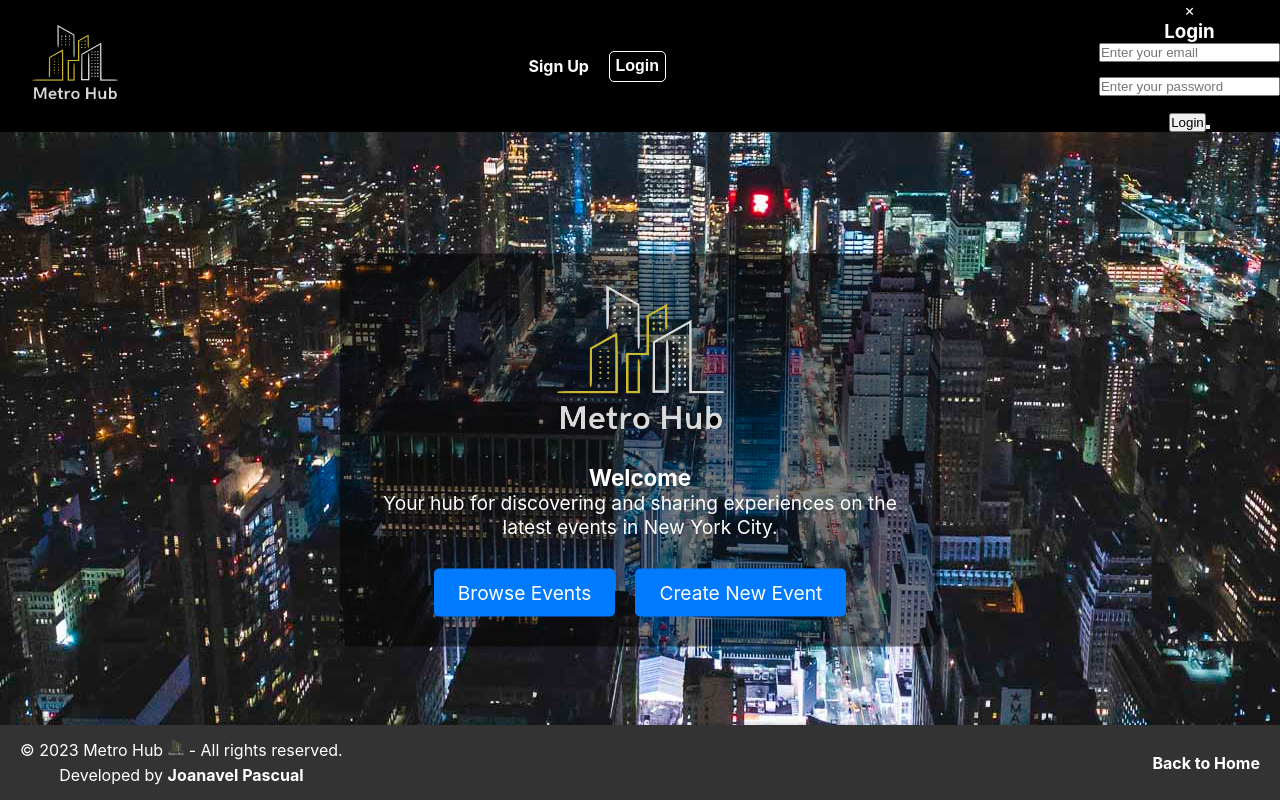
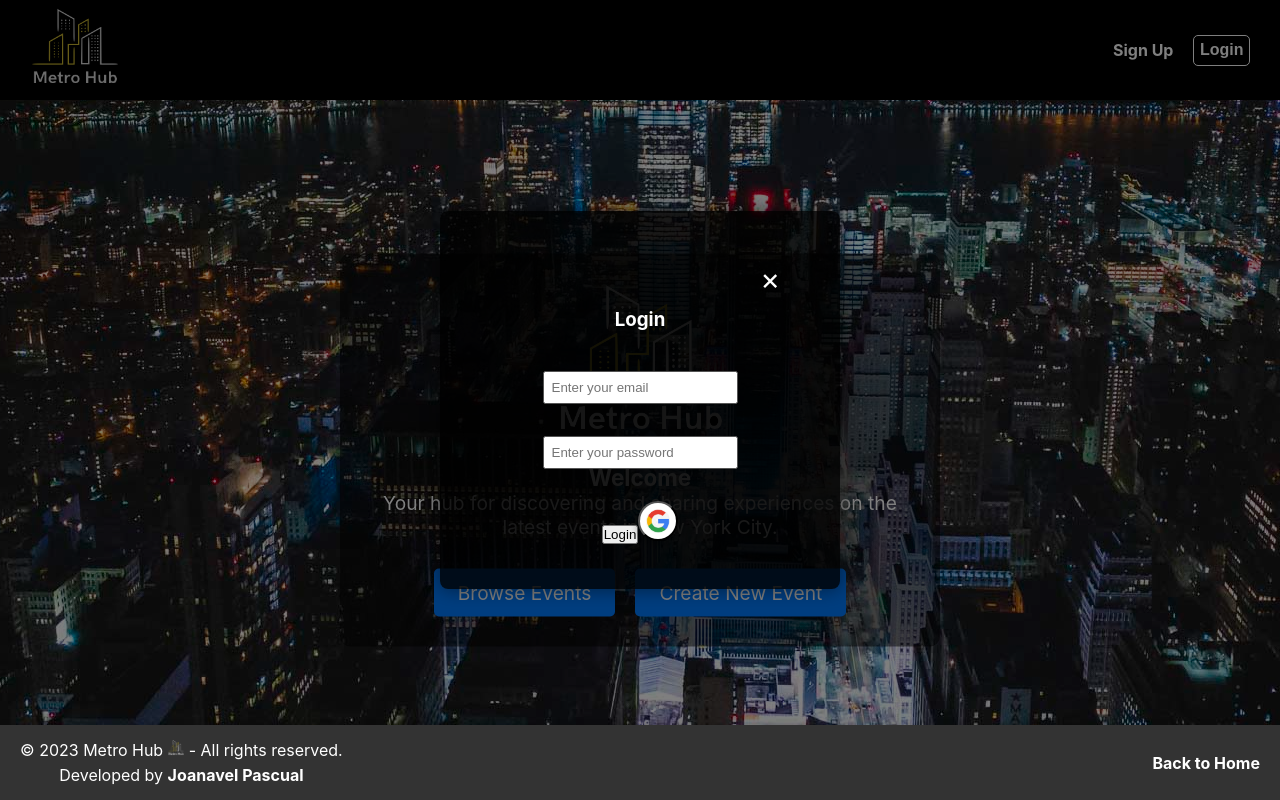
Before and after one commit to JoanavelPascual7/event-react-app-v3, a React (Create React App) app: page / in a window 1280 px wide. Both pictures are taken after a click on the button "Login". Shown: the top 800 px of the page. Built offline with nearby package versions, Linux system fonts and the light colour scheme; no server answers.

Commit message:
login modal update

```diff
--- a/src/App.js
+++ b/src/App.js
@@ -23,6 +23,7 @@ import UserNew from './pages/UserNew';
 import ReviewsIndex from "./pages/ReviewsIndex";
 import ReviewsNew from './pages/ReviewsNew';
 import ReviewsShow from "./pages/ReviewsShow";
+import ProfilePage from "./pages/Profile";
 
 
 const API = process.env.REACT_APP_API_URL
@@ -105,6 +106,7 @@ function App() {
             <Route path="/events/:id/edit" element={<Edit />} />
             <Route path="/events/:id/reviews/new" element={<ReviewsNew />} />
             <Route path="/events/:id/reviews" element={<ReviewsIndex />} />
+            <Route path="/profile" element={<ProfilePage />} />
 
 
             <Route path="/reviews/:id" element={<ReviewsShow />} />
--- a/src/CSS/LoginModal.css
+++ b/src/CSS/LoginModal.css
@@ -0,0 +1,169 @@
+/* Updated CSS for the modal overlay */
+.modal-overlay {
+    position: fixed;
+    top: 0;
+    left: 0;
+    width: 100%;
+    height: 100%;
+    background-color: rgba(0, 0, 0, 0.5);
+    display: flex;
+    justify-content: center;
+    align-items: center;
+    z-index: 999;
+  }
+
+  .modal-open {
+    overflow: hidden; /* Disable scrolling when modal is open */
+  }
+
+  .modal-content {
+    background-color: rgba(0, 0, 0, 0.8);
+    padding: 40px;
+    border-radius: 8px;
+    box-shadow: 0 0 20px rgba(0, 0, 0, 0.5);
+    z-index: 1000;
+    width: 100%;
+    max-width: 400px;
+  }
+
+  .modal-container {
+    display: flex;
+    justify-content: center;
+    align-items: center;
+    height: 100%;
+  }
+
+
+
+  #login-input-container {
+    display: flex;
+    flex-direction: column;
+    align-items: flex-start;
+  }
+
+  .username-label,
+  .password-login {
+    width: 100%;
+    display: flex;
+    flex-direction: column;
+    margin-bottom: 1rem;
+  }
+
+  .login-inputs input:focus {
+    outline: 2px solid #ED6495;
+  }
+
+  .username-label label,
+  .password-login label {
+    text-align: left !important;
+    margin-bottom: 0.5rem !important;
+  }
+
+  .username-input,
+  .password-input {
+    width: 100%;
+    padding: 0.5rem;
+    margin: 0.5rem 0;
+    border-radius: 2.5px;
+    border: 1px solid #545454;
+  }
+
+
+  .logout-button {
+    margin-top: 20px;
+  }
+
+  .google-btn {
+    width: 40px;
+    height: 40px;
+    background-color: white;
+    border-radius: 50%;
+    transition: background-color 0.3s, color 0.3s;
+    box-shadow: 0 4px 8px rgba(0, 0, 0, 0.4);
+    margin: 0.5rem 0;
+    position: relative;
+  }
+
+  .google-btn:hover {
+    box-shadow: 0 0 6px #4285f4;
+  }
+
+  .google-btn:active {
+    background: #1669f2;
+  }
+
+  .google-icon-wrapper {
+    position: absolute;
+    top: 50%;
+    left: 50%;
+    transform: translate(-50%, -50%);
+    width: 24px;
+    height: 24px;
+    background-color: #fff;
+    background-image: url("../Images/googli-icon.png");
+    background-size: cover;
+    border-radius: 50%;
+  }
+
+  .form-container {
+    width: 100%;
+  }
+
+
+
+  .btn-text {
+    display: none;
+  }
+
+
+
+  .logout-button {
+    padding-top: 10px;
+  }
+
+#login-forum-container{
+    width: 350px;
+    min-height: 400px;
+    margin: 20px;
+    padding: 20px;
+    background-color: white;
+    border-radius: 8px;
+    display: flex;
+    flex-direction: column;
+    align-items: center;
+    justify-content: center;
+}
+
+
+
+  .login-h3-container {
+    display: flex;
+    flex-direction: column;
+    align-items: center;
+    justify-content: center;
+    padding-top: 1rem;
+  }
+
+  .login-h3 {
+    display: flex;
+    justify-content: center;
+    margin-bottom: 2rem;
+  }
+
+  #close-container {
+    position: relative;
+    display: flex;
+    justify-content: flex-end;
+  }
+
+  .close {
+    top: 5px;
+    cursor: pointer;
+    padding-top: 5px;
+    margin-right: 20px;
+    font-size: 30px;
+  }
+
+  .close:hover {
+    color: #ff0000;
+  }
--- a/src/components/LoginModal.js
+++ b/src/components/LoginModal.js
@@ -1,12 +1,33 @@
-import React, { useState } from 'react';
+import React, { useState, useEffect } from 'react';
 import axios from 'axios';
 import { signInWithEmailAndPassword, GoogleAuthProvider, signInWithPopup, signOut } from "firebase/auth";
 import { auth } from "../firebaseConfig";
-import "../CSS/LoginModal.css"
+import "../CSS/LoginModal.css";
+
 const LoginModal = ({ openModal }) => {
   const [username, setUsername] = useState("");
   const [password, setPassword] = useState("");
   const [loggedInUser, setLoggedInUser] = useState(null);
+
+  useEffect(() => {
+    const handleModalOpen = () => {
+      document.body.classList.add("modal-open");
+    };
+
+    const handleModalClose = () => {
+      document.body.classList.remove("modal-open");
+    };
+
+    if (openModal) {
+      handleModalOpen();
+    } else {
+      handleModalClose();
+    }
+
+    return () => {
+      handleModalClose(); // Cleanup on component unmount
+    };
+  }, [openModal]);
 
   const handleLogin = async () => {
     try {
@@ -30,7 +51,6 @@ const LoginModal = ({ openModal }) => {
     }
   };
 
-
   const handleGoogleLogin = async () => {
     try {
       const provider = new GoogleAuthProvider();
@@ -44,7 +64,7 @@ const LoginModal = ({ openModal }) => {
 
   const handleLogout = async () => {
     try {
-      await signOut(auth).then(()=> window.location.reload());
+      await signOut(auth).then(() => window.location.reload());
       setLoggedInUser(null);
     } catch (error) {
       console.error("Logout Error:", error);
@@ -52,14 +72,13 @@ const LoginModal = ({ openModal }) => {
   };
 
   return (
-    <div className="modal-container">
+    <div className="modal-overlay">
       <div className="modal-content">
         <span id='close-container' className="close" onClick={openModal}>
           &times;
         </span>
         {loggedInUser ? (
           <div>
-
             <div id="login-forum-container" className="login-forum-container">
               You are logged in as {loggedInUser.email}.
               <button
@@ -80,7 +99,6 @@ const LoginModal = ({ openModal }) => {
             <form className="form-container">
               <div id='login-input-container'>
                 <label className="username-label">
-                  {/* Email: */}
                   <input
                     className="username-input"
                     type="email"
@@ -90,7 +108,6 @@ const LoginModal = ({ openModal }) => {
                   />
                 </label>
                 <label className="password-login">
-                  {/* Password: */}
                   <input
                     className="password-input"
                     type="password"
@@ -98,7 +115,6 @@ const LoginModal = ({ openModal }) => {
                     value={password}
                     onChange={(e) => setPassword(e.target.value)}
                     onKeyPress={(e) => {
-                      // Check if Enter key is pressed
                       if (e.key === 'Enter') {
                         handleLogin();
                       }
--- /dev/null
+++ b/src/pages/Profile.js
@@ -0,0 +1,9 @@
+import React from 'react'
+
+function Profile() {
+  return (
+    <div>Profile</div>
+  )
+}
+
+export default Profile
```
Also changed, not shown: src/Images/googli-icon.png (added).
